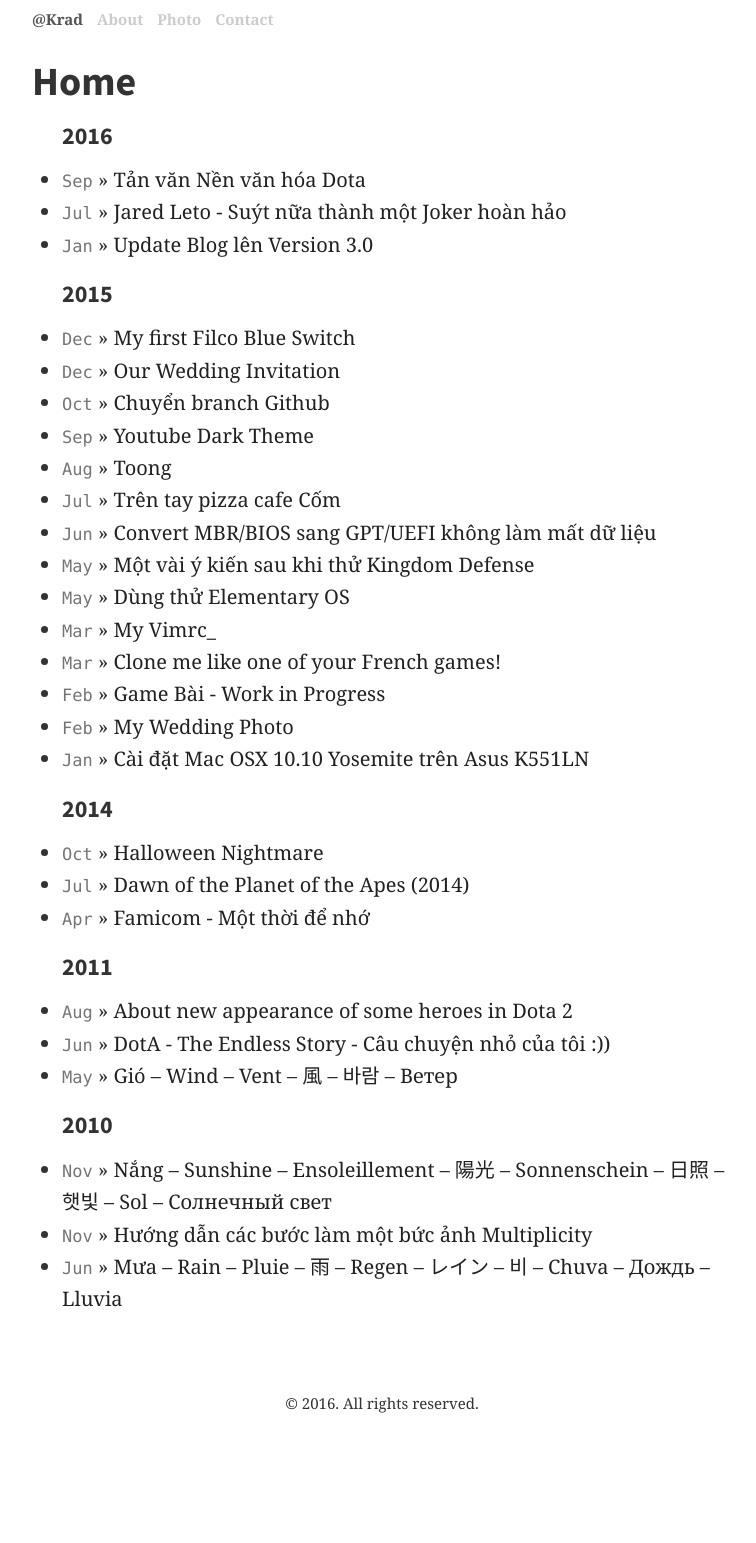
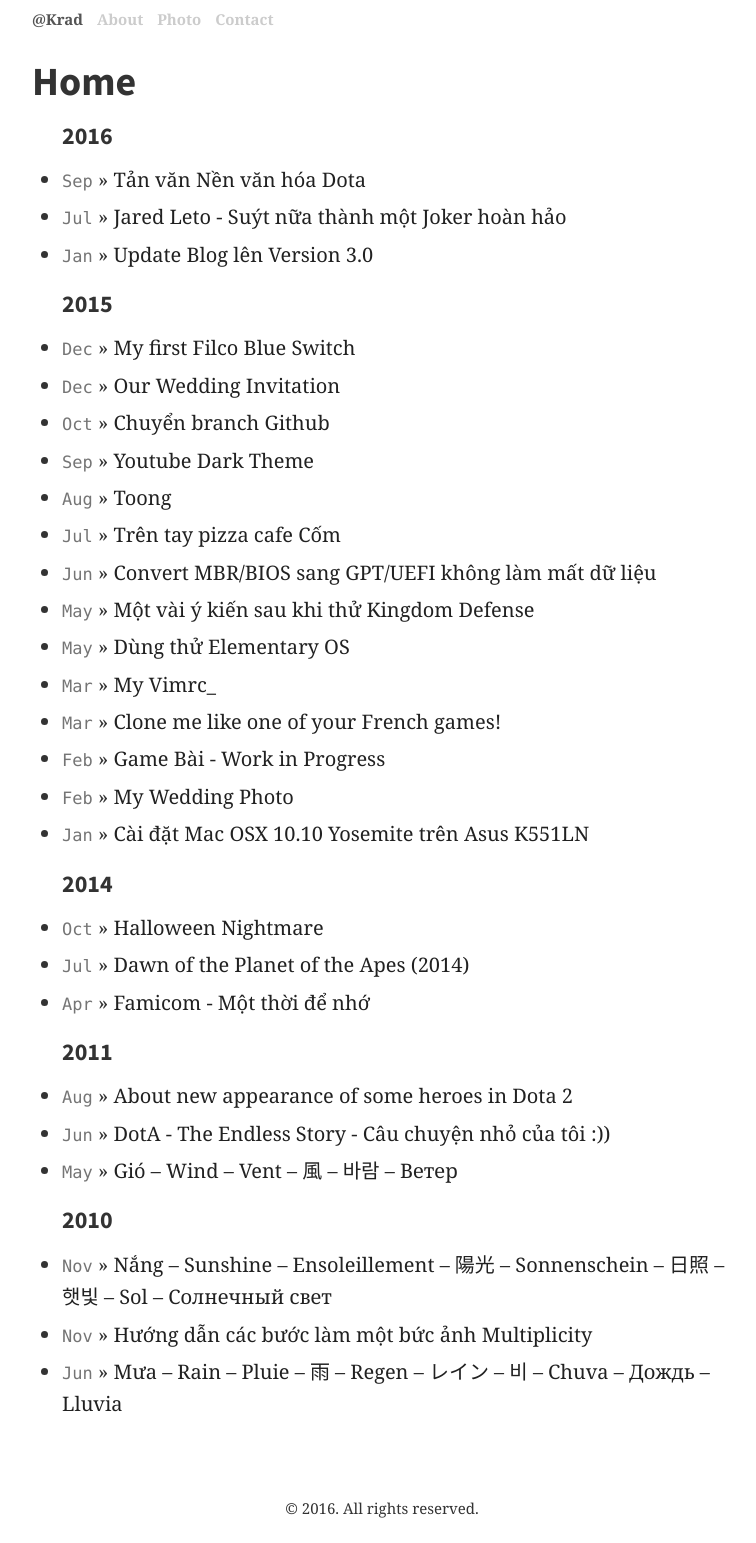
Before and after one commit to lettdev/kradblog, a Jekyll site: the page built from index.md, in a window 1280 px wide. Shown: the whole page, without its empty margins (258-1014 px from the left). Built offline with Jekyll 4.4.1, drawn with Linux system fonts in a browser that asks for light colours; nearby versions of some CDN libraries; before the commit the page ends 1438 px from its top, so only the background shows below that.

Commit message:
Update to krad theme 3.2.1

```diff
--- a/_includes/head.html
+++ b/_includes/head.html
@@ -4,14 +4,14 @@
   <!-- Responsiveee -->
   <meta name="viewport" content="width=device-width, initial-scale=1">
   <!-- New META! -->
-  <meta name="description" content="{% if page.title == "Home" %}{{ site.description }}{% else %}{{ page.content | strip_html | normalize_whitespace | truncate: 60 | escape }}{% endif %}">
-  <meta name="keywords" content="{% if page.keywords %}{{ page.keywords | concat: site.keywords | uniq | join: ", " }}{% else %}{{ site.keywords | join: ", " }}{% endif %}">
+  <meta name="description" content="{% if page.layout == "post" %}{{ page.content | strip_html | normalize_whitespace | truncate: 140 | escape }}{% else %}{{ site.description }}{% endif %}">
+  <meta name="keywords" content="{% if page.keywords %}{{ page.keywords | uniq | join: ", " }}, {{ site.keywords | join: ", " }}{% else %}{{ site.keywords | join: ", " }}{% endif %}">
   <meta name="author" content="{{ site.author.name }}">
   <!-- Open Graph -->
   <meta property="og:title" content="{% if page.title %}{{ page.title }}{% else %}{{ site.title }}{% endif %}" />
   <meta property="og:url" content="{{ page.url | replace:'index.html','' | remove_first:'/' | absolute_url }}" />
   {% if page.featured_image %}<meta property="og:image" content="{{ page.featured_image }}" />{% endif %}
-  <meta property="og:description" content="{% if page.title == "Home" %}{{ site.description }}{% else %}{{ page.content | strip_html | normalize_whitespace | truncate: 60 | escape }}{% endif %}" />
+  <meta property="og:description" content="{% if page.layout == "post" %}{{ page.content | strip_html | normalize_whitespace | truncate: 140 | escape }}{% else %}{{ site.description }}{% endif %}" />
   <meta property="og:site_name" content="{{ site.title }}" />
   {% if page.title %}<meta content="article" property="og:type" />{% else %}<meta property="og:type" content="website" />{% endif %}
   <meta property="fb:app_id" content="{{ site.fb_app_id }}" />
@@ -20,17 +20,17 @@
   </title>
 
   <!-- Outworld Decorator -->
-  <link href='https://fonts.googleapis.com/css?family=Source+Sans+Pro:400,900,700,700italic|Noto+Serif:400,400italic,700,700italic&subset=latin,vietnamese' rel='stylesheet' type='text/css'>
-  <link href="//maxcdn.bootstrapcdn.com/font-awesome/4.2.0/css/font-awesome.min.css" rel="stylesheet">
-  <link rel="stylesheet" type="text/css" href="{{ "/assets/lib/pure/pure-min.css" | relative_url }}">
+  <link href='https://fonts.googleapis.com/css?family=Source+Sans+Pro:400,900,700,700italic|Noto+Serif:400,400italic,700,700italic&subset=latin,vietnamese' rel='stylesheet' type='text/css' lazyload>
+  <link href="//maxcdn.bootstrapcdn.com/font-awesome/4.2.0/css/font-awesome.min.css" rel="stylesheet" lazyload>
+  <link rel="stylesheet" type="text/css" href="{{ "/assets/lib/pure/pure-min.css" | relative_url }}" lazyload>
   <!--[if lte IE 8]>
       <link rel="stylesheet" href="{{ "/assets/lib/pure/grids-responsive-old-ie-min.css" | relative_url }}">
   <![endif]-->
   <!--[if gt IE 8]><!-->
-      <link rel="stylesheet" href="{{ "/assets/lib/pure/grids-responsive-min.css" | relative_url }}">
+      <link rel="stylesheet" href="{{ "/assets/lib/pure/grids-responsive-min.css" | relative_url }}" lazyload>
   <!--<![endif]-->
-  <link rel="stylesheet" type="text/css" href="{{ "/assets/styles/syntax.css" | relative_url }}">
-  <link rel="stylesheet" type="text/css" href="{{ "/assets/styles/krad.css" | relative_url }}">
+  <link rel="stylesheet" type="text/css" href="{{ "/assets/styles/syntax.css" | relative_url }}" lazyload>
+  <link rel="stylesheet" type="text/css" href="{{ "/assets/styles/krad.css" | relative_url }}" lazyload>
   <link rel="shortcut icon" href="{{ "/assets/favicon.ico" | relative_url }}">
   <link rel="canonical" href="{{ page.url | replace:'index.html','' | absolute_url }}">
   <!-- RSS -->
--- a/_includes/scripts.html
+++ b/_includes/scripts.html
@@ -1,5 +1,5 @@
 <!-- Scripterino! -->
 <script src="https://ajax.googleapis.com/ajax/libs/jquery/1.11.2/jquery.min.js"></script>
-<script src="//ajax.googleapis.com/ajax/libs/jqueryui/1.11.2/jquery-ui.min.js"></script>
-<script src="{{ "/assets/scripts/backtop.js" | relative_url }}"></script>
-<script src="{{ "/assets/scripts/img-cs.js" | relative_url }}"></script>
+<script src="//ajax.googleapis.com/ajax/libs/jqueryui/1.11.2/jquery-ui.min.js" lazyload></script>
+<script src="{{ "/assets/scripts/backtop.js" | relative_url }}" lazyload></script>
+<script src="{{ "/assets/scripts/img-cs.js" | relative_url }}" lazyload></script>
--- a/_layouts/home.html
+++ b/_layouts/home.html
@@ -12,7 +12,7 @@
       <main class="main-wrapper">
         <div class="page wrapper">
         <h1 class="page-title">{{ page.title }}</h1>
-        <ul>
+        <ul class="posts-list">
           {% for post in site.posts %}
 
             {% unless post.next %}
--- a/_sass/layouts/_home.scss
+++ b/_sass/layouts/_home.scss
@@ -6,3 +6,6 @@
     right: 0;
     background: url(/public/img/mongo.png) center center no-repeat transparent;
 }
+.posts-list>li {
+    margin-bottom: 0.25rem;
+}
```
